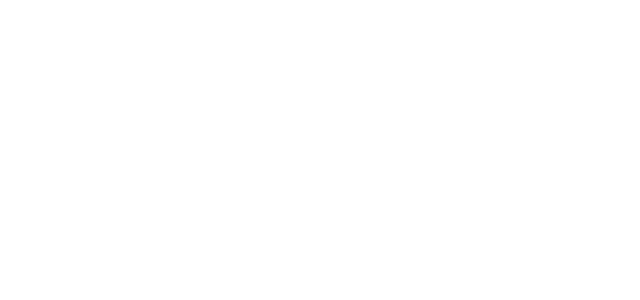
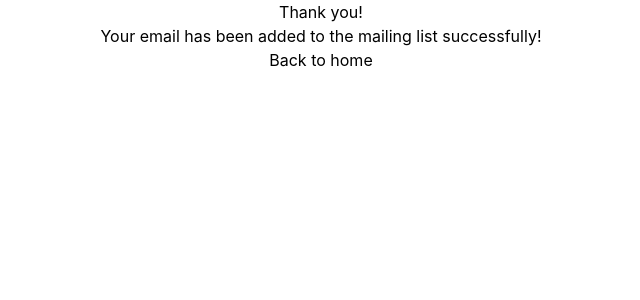
Before and after one commit to Recoded-Spark-Turkey-2022/Code-Wars-Capstone, a React (Create React App) app: page /Thank-you in a window 1280 px wide. Before the commit this address had no page. Shown: the top 300 px of the page, without its empty margins (319-959 px from the left). Built offline with nearby package versions, Linux system fonts and the light colour scheme.

Commit message:
thank you page after subscribe added and navigated to home page

```diff
--- a/src/App.jsx
+++ b/src/App.jsx
@@ -4,6 +4,8 @@
 import Blog from './components/blogs/Blog';
 import Blog2 from './components/blogs/Blog2';
 import Blog3 from './components/blogs/Blog3';
+import ThankYouPage from './components/blogs/Thankyoupage';
+
 
 function App() {
   return (
@@ -13,6 +15,7 @@
 <Route path="/blog" element={<Blog />}/>
 <Route path="/blog3" element={<Blog3 />}/>
 <Route path="/blog2" element={<Blog2 />}/>
+<Route path="/Thank-you" element={<ThankYouPage />}/>
 </Routes>
 </BrowserRouter>
     </div>
--- a/src/components/blogs/Blog.jsx
+++ b/src/components/blogs/Blog.jsx
@@ -1,4 +1,4 @@
-import { Link } from "react-router-dom";
+import { Link, } from "react-router-dom";
 import Subscribeform from "./Subscribe";
 import BlogData from './Blogdata';
 import Blogarticle from "./Blogarticle";
@@ -6,7 +6,6 @@
 import first from "./1st.jpg"
 
 function Blog (){
-
     const Article = BlogData[0];
     return(
 
--- a/src/components/blogs/Firebase.js
+++ b/src/components/blogs/Firebase.js
@@ -22,22 +22,22 @@
 
 
 
-// import { initializeApp } from "firebase/app";
-// import { getFirestore } from "firebase/firestore"
+import { initializeApp } from "firebase/app";
+import { getFirestore } from "firebase/firestore"
 
 
-// const firebaseConfig = {
-//   apiKey: "AIzaSyB-lIwSHr8JegZMANEQv05TnJklZfSNBHc",
-//   authDomain: "code-wars-capstone.firebaseapp.com",
-//   projectId: "code-wars-capstone",
-//   storageBucket: "code-wars-capstone.appspot.com",
-//   messagingSenderId: "435500261308",
-//   appId: "1:435500261308:web:99669583edce4ecd89d5b9"
-// };
+const firebaseConfig = {
+  apiKey: "AIzaSyB-lIwSHr8JegZMANEQv05TnJklZfSNBHc",
+  authDomain: "code-wars-capstone.firebaseapp.com",
+  projectId: "code-wars-capstone",
+  storageBucket: "code-wars-capstone.appspot.com",
+  messagingSenderId: "435500261308",
+  appId: "1:435500261308:web:99669583edce4ecd89d5b9"
+};
 
 
-// const app = initializeApp(firebaseConfig);
-// const db = getFirestore(app);
+const app = initializeApp(firebaseConfig);
+const db = getFirestore(app);
 
 
-// export default db;
+export default db;
--- a/src/components/blogs/Subscribe.jsx
+++ b/src/components/blogs/Subscribe.jsx
@@ -4,15 +4,15 @@
 import 'firebase/compat/auth';
 import React, { useState } from 'react';
 import { collection, addDoc } from "firebase/firestore";
+import { useNavigate } from 'react-router-dom';
 
 import db from './Firebase';
 
-// import { useNavigate } from 'react-router-dom';
 
 const SubscribeForm = () => {
   const [email, setEmail] = useState('');
   const [error, setError] = useState('');
-  // const history = useNavigate();
+  const navigate = useNavigate();
 
   const handleSubmit = async (event) => {
     event.preventDefault();
@@ -34,11 +34,14 @@
  console.log(`${email} added to Firebase Firestore`);
     setEmail('');
     setError('');
+
+     // Redirect to thank you page
+    //  navigate.push('/thank-you');
+    navigate("/thank-you");
   }
 
 
-    // Redirect to thank you page
-    // history.push('/thank-you');
+
 
   return (
     <form >
--- /dev/null
+++ b/src/components/blogs/Thankyoupage.jsx
@@ -0,0 +1,18 @@
+import React from 'react';
+import { Link, useNavigate  } from 'react-router-dom';
+
+function ThankYouPage() {
+  const navigate = useNavigate ();
+
+  return (
+    <div>
+      <h1>Thank you!</h1>
+      <p>Your email has been added to the mailing list successfully!</p>
+      <Link to="/thank-you">
+        <button  type='submit' onClick={navigate("/home")}>Back to home</button>
+      </Link>
+    </div>
+  );
+}
+
+export default ThankYouPage;
```
